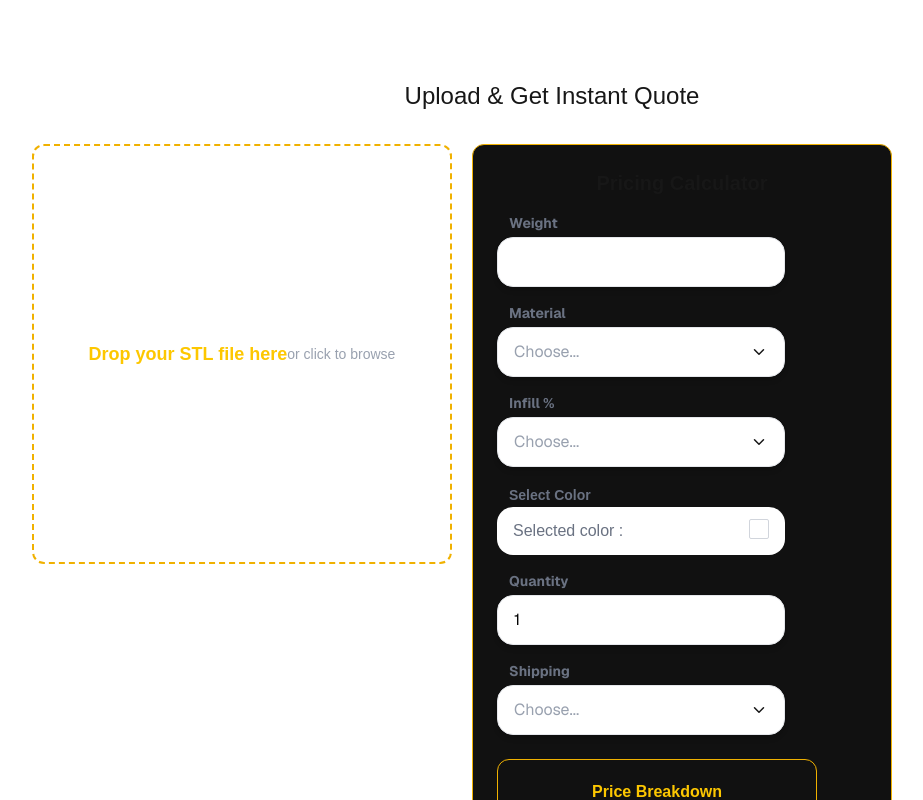
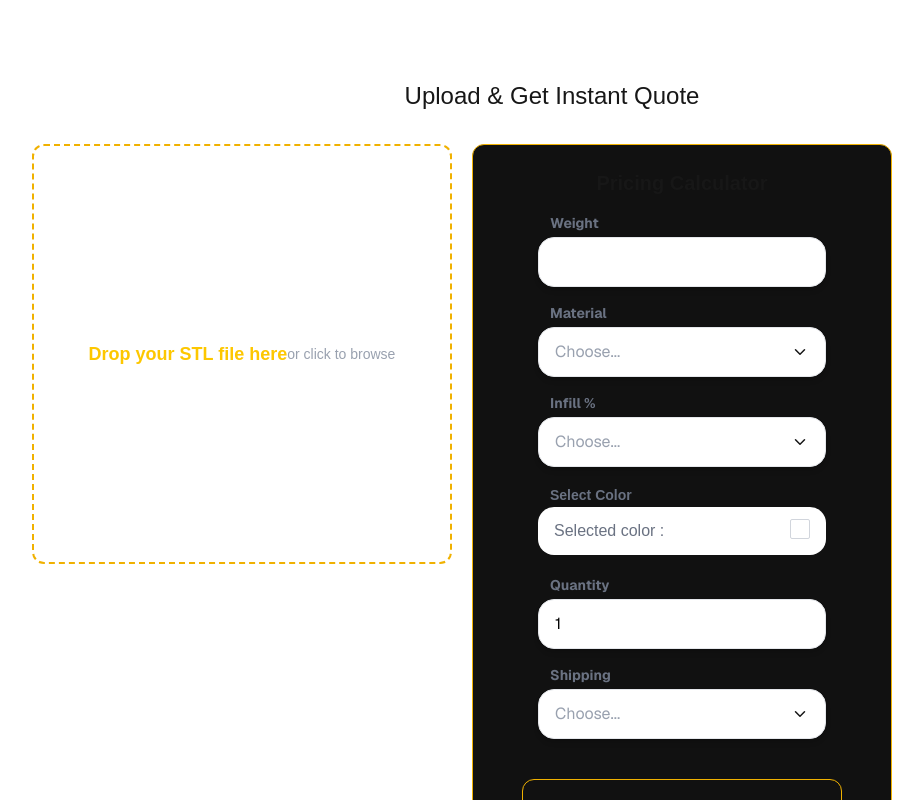
Before and after one commit to Ratnesh-Dhan/ecommerce-3d-print, a Next.js app: page /Stl in a window 1280 px wide. Shown: the top 800 px of the page, without its empty margins (88-1011 px from the left). Built offline with nearby package versions, Linux system fonts and the light colour scheme.

Commit message:
input page alignment

```diff
--- a/app/Stl/page.tsx
+++ b/app/Stl/page.tsx
@@ -136,7 +136,7 @@ const Stl = () => {
           </div>
         </div>
 
-        <div className="border border-yellow-500 rounded-xl p-6 w-[420px] bg-[#111]">
+        <div className="border border-yellow-500 rounded-xl p-6 w-[420px] bg-[#111] flex flex-col items-center justify-center">
           <h3 className="text-xl font-bold text-center mb-4 flex flex-col gap-4">
             Pricing Calculator
           </h3>
```
